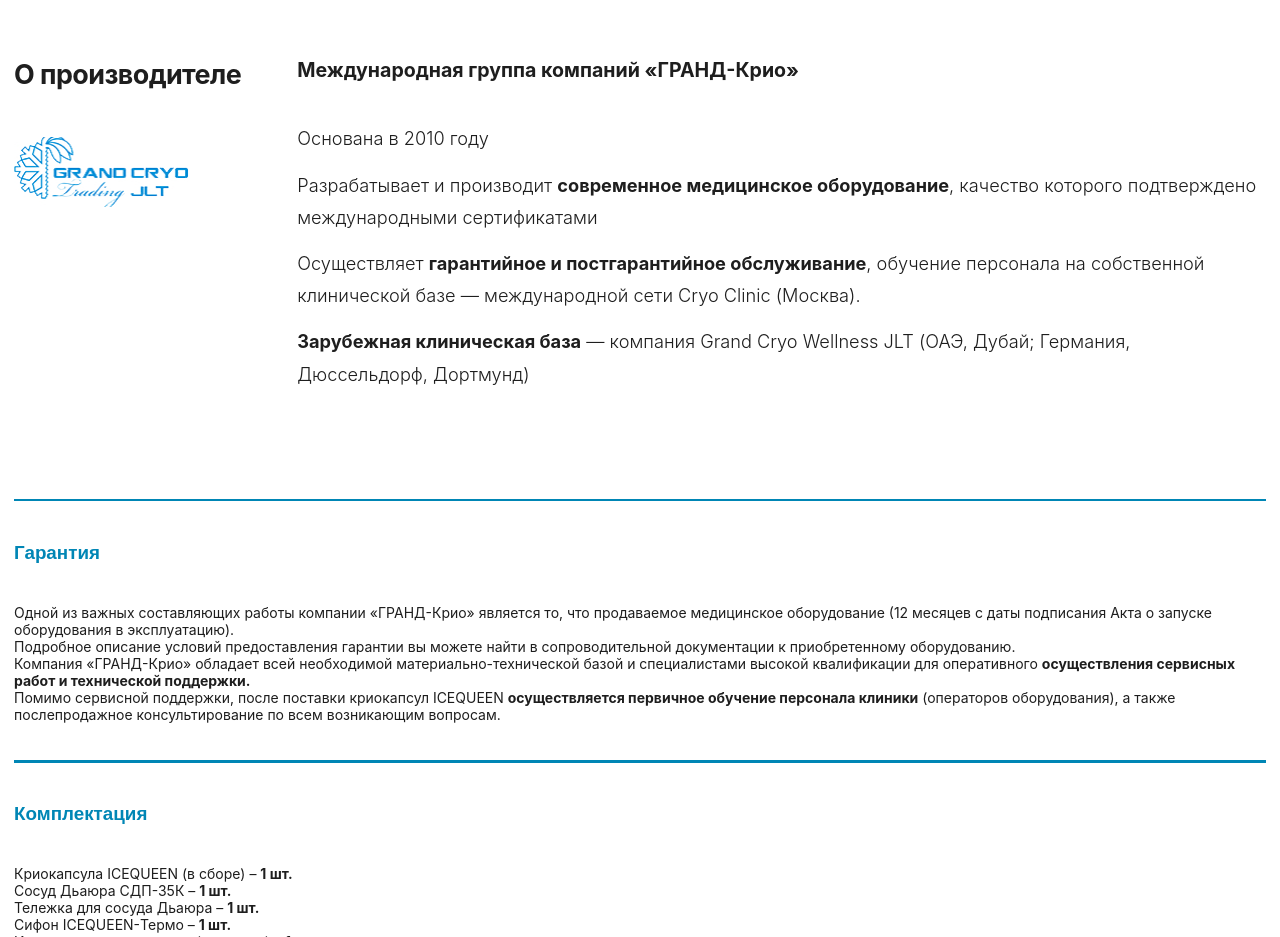
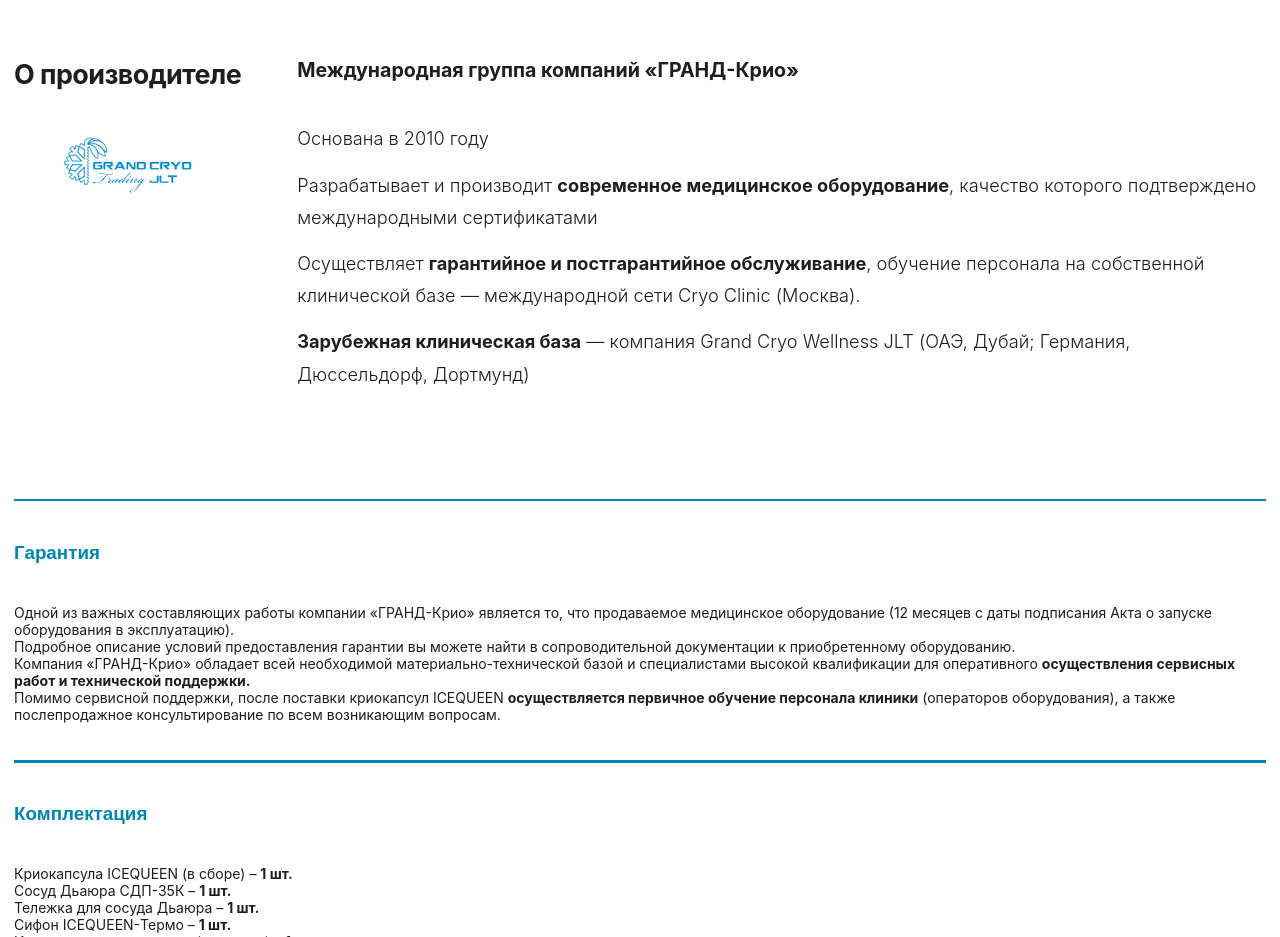
Before and after one commit to adwin-agency/Icequeen, a website: page src/pages/index.html in a window 1280 px wide. Shown: the part 10820-11757 px from the top of the page. Drawn offline with nearby package versions, Linux system fonts and the light colour scheme; files that its build step writes are made by us from their sources; files whose address does not match are found by name; a web font is replaced by a local one.

Commit message:
new logo width fix

```diff
--- a/src/components/about/about.scss
+++ b/src/components/about/about.scss
@@ -32,8 +32,8 @@
     // .about__manufacturer-icon
 
     &__manufacturer-icon {
-        width: 12.5rem;
-        height: 5rem;
+      height: 4rem;
+      object-fit: contain;
     }
 
     // .about__description
```
